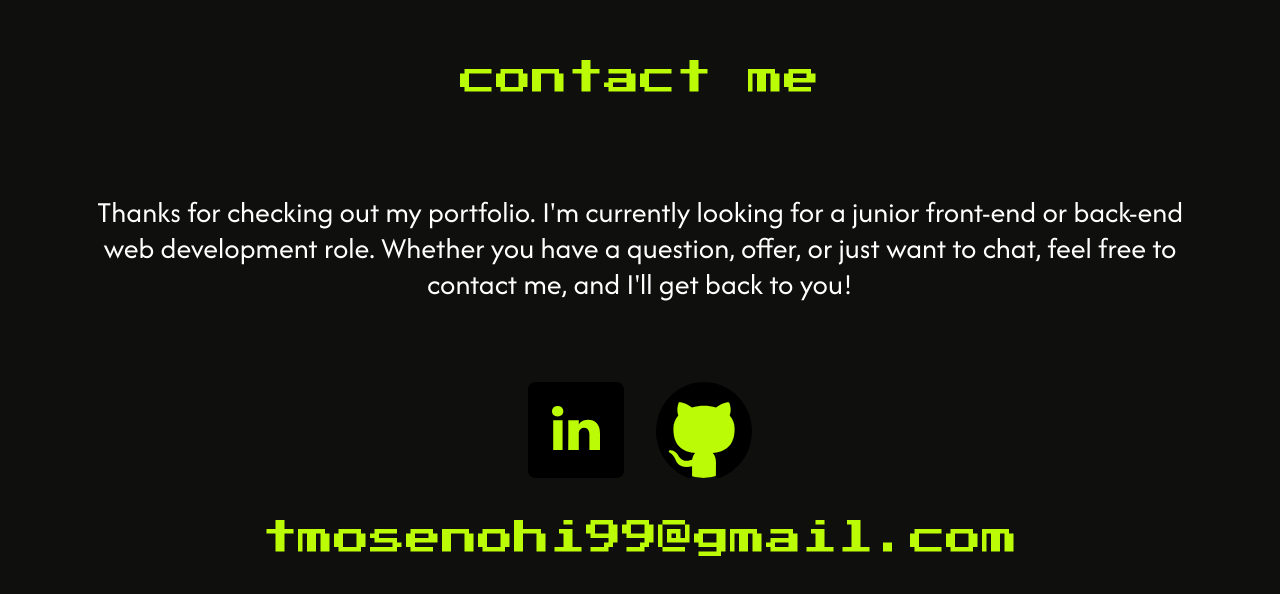
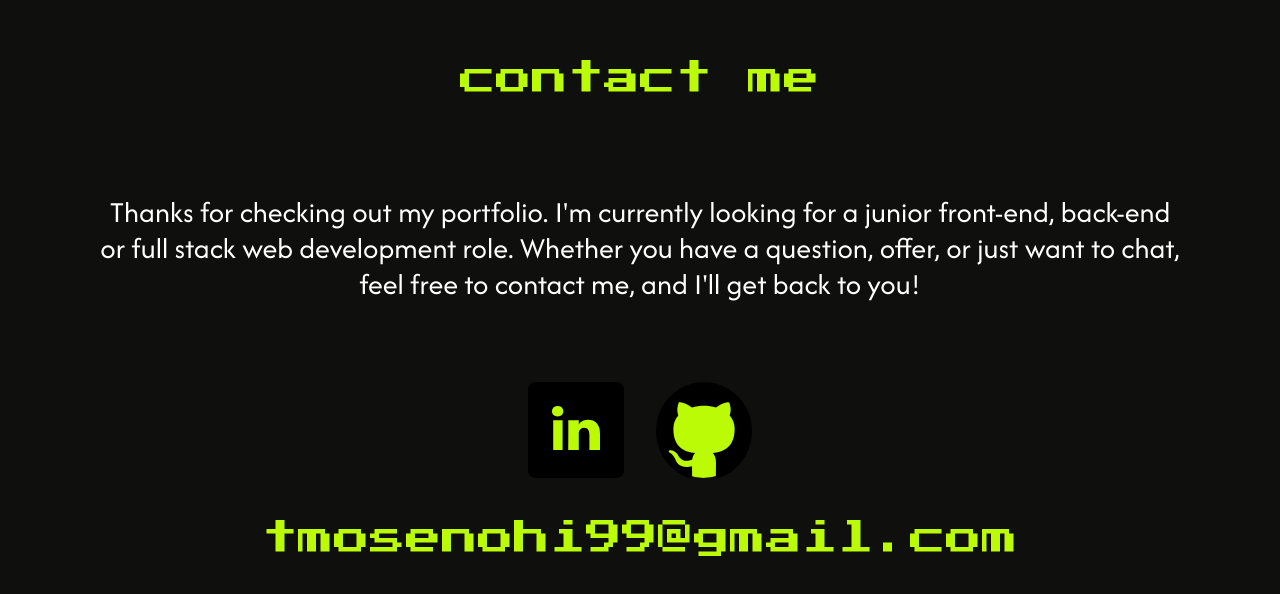
Before and after one commit to thabzzzzz/folio, a Vue app: page /main in a window 1280 px wide. Shown: the part 9498-10092 px from the top of the page. Built offline with nearby package versions, Linux system fonts and the light colour scheme.

Commit message:
no message

```diff
--- a/src/components/main.vue
+++ b/src/components/main.vue
@@ -401,7 +401,7 @@
           <div class="gameover text-center col-span-6">
   <h4 class="text-4xl text-mygreen mb-24">contact me</h4>
   <p class="text-3xl mb-20">
-    Thanks for checking out my portfolio. I'm currently looking for a junior front-end or back-end web development role. Whether you have a question, offer, or just want to chat, feel free to contact me, and I'll get back to you!
+    Thanks for checking out my portfolio. I'm currently looking for a junior front-end, back-end or full stack web development role. Whether you have a question, offer, or just want to chat, feel free to contact me, and I'll get back to you!
   </p>
 
 
```
